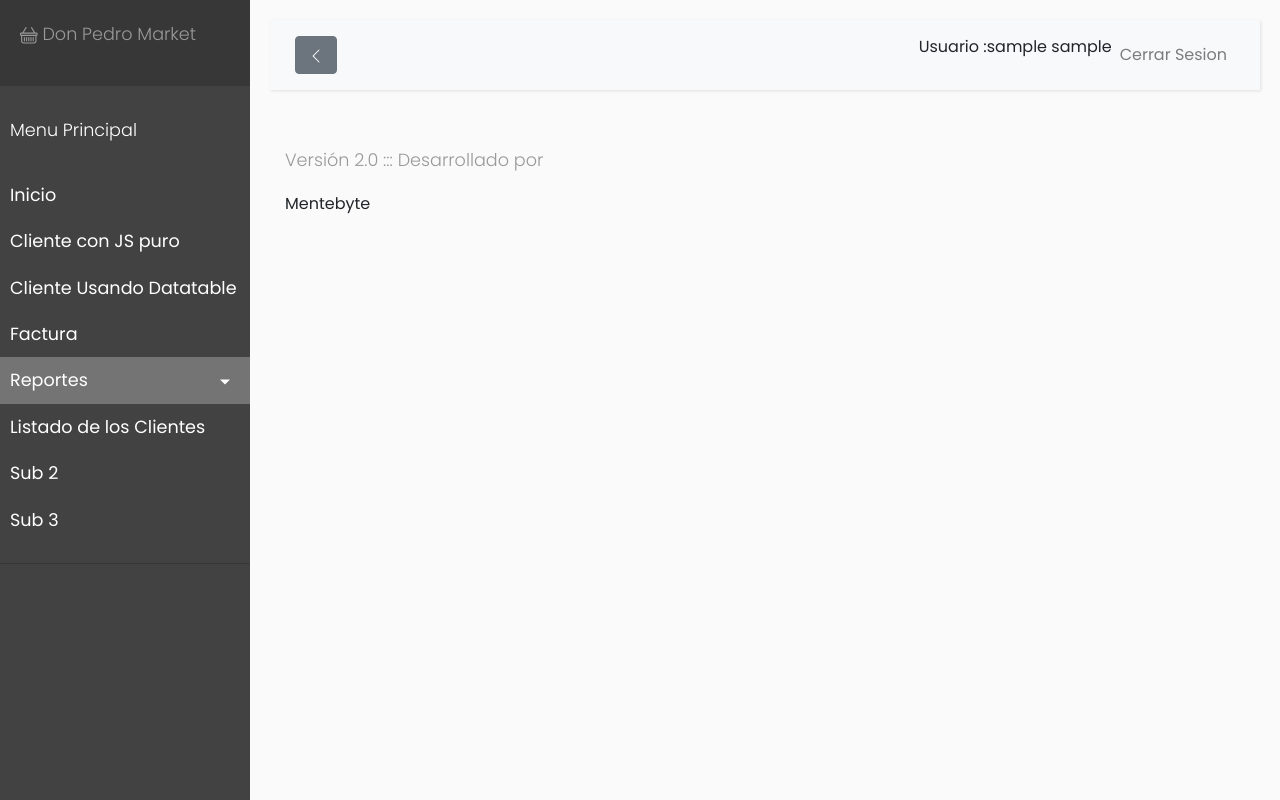
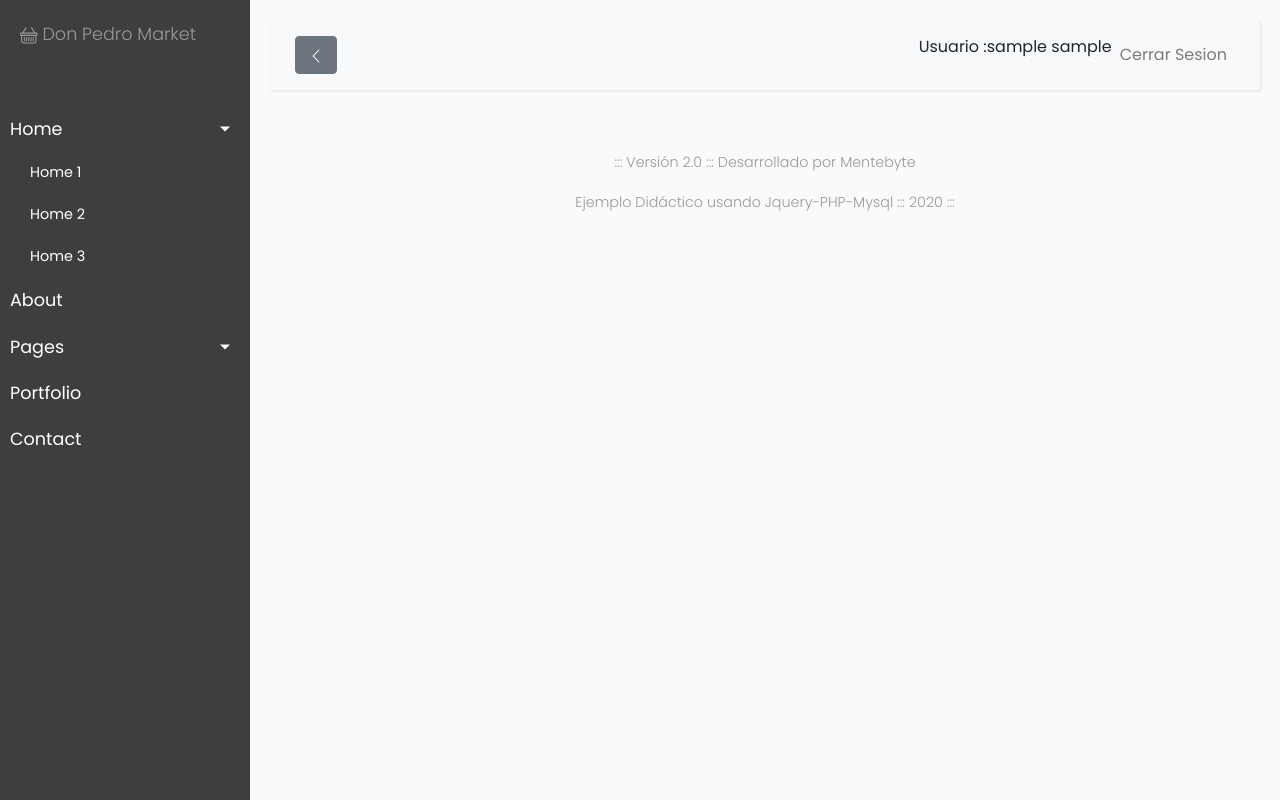
Before and after one commit to WalterArias/mvc, a PHP site: template app/views/inc/footer.php in a window 1280 px wide, after a click on "Home". Run offline with PHP 8.4, Linux system fonts and the light colour scheme; the template is opened without the code that fills it, so the values that code supplies are empty; the visitor is signed in with stand-in values (Sample User, id 1); some libraries are stand-ins or nearby versions.

Commit message:
cambios de menu

```diff
--- a/app/controllers/ListadoCliente.php
+++ b/app/controllers/ListadoCliente.php
@@ -11,4 +11,5 @@ class ListadoCliente extends Controlador
         $datos = $this->clientemodelo->obtenerClientes();
         $this->vista('Reportes/ListadoCliente', $datos);
     }
+
 }
--- a/app/controllers/Login.php
+++ b/app/controllers/Login.php
@@ -25,7 +25,6 @@ class Login extends Controlador
        if ($datos== FALSE){
         echo 'Los datos ingresados no coinciden !';
 
-
     } else {
         //echo var_dump($datos);
         $this->vista('home/index', $datos);
@@ -38,7 +37,5 @@ class Login extends Controlador
     session_unset();
     session_destroy();
     $this->vista('login/loginvista');
-
-
  }
 }
--- a/app/views/home/index.php
+++ b/app/views/home/index.php
@@ -24,7 +24,7 @@
 
 
 
-
-
-
+<script src="https://code.jquery.com/jquery-3.5.1.min.js" integrity="sha256-9/aliU8dGd2tb6OSsuzixeV4y/faTqgFtohetphbbj0=" crossorigin="anonymous"></script>
+<script src="https://cdn.jsdelivr.net/npm/bootstrap@4.5.3/dist/js/bootstrap.bundle.min.js" integrity="sha384-ho+j7jyWK8fNQe+A12Hb8AhRq26LrZ/JpcUGGOn+Y7RsweNrtN/tE3MoK7ZeZDyx" crossorigin="anonymous"></script>
+<script src="<?php echo RUTA_URL; ?>public/js/menu.js"></script>
 <?php require RUTA_APP . '/views/inc/footer.php' ;?>
--- a/app/views/inc/footer.php
+++ b/app/views/inc/footer.php
@@ -1,10 +1,12 @@
 
 
-<footer class="footer mt-auto py-3">
+<script src="<?php echo RUTA_URL; ?>public/js/menu.js"></script>
+
+<footer>
   <div class="container">
-    <p>Versión 2.0 ::: Desarrollado por </p>
-    <a href="https://mentebyte.wordpress.com/">Mentebyte</a>
-   <!--  <span class="text-muted">Place sticky footer content here.</span> -->
+  <br>
+    <p>::: Versión 2.0 ::: Desarrollado por <a href="https://mentebyte.wordpress.com/">Mentebyte</a> </p>
+    <p>Ejemplo Didáctico usando Jquery-PHP-Mysql  ::: 2020 :::</p>
   </div>
 </footer>
 </div>  <!-- cierre del contenido -->
--- a/app/views/inc/footerLogin.php
+++ b/app/views/inc/footerLogin.php
@@ -4,7 +4,7 @@
 </div>
 
 
-    <!-- Option 2: jQuery, Popper.js, and Bootstrap JS-->
+
     <script src="https://code.jquery.com/jquery-3.5.1.slim.min.js" integrity="sha384-DfXdz2htPH0lsSSs5nCTpuj/zy4C+OGpamoFVy38MVBnE+IbbVYUew+OrCXaRkfj" crossorigin="anonymous"></script>
     <script src="https://cdn.jsdelivr.net/npm/popper.js@1.16.1/dist/umd/popper.min.js" integrity="sha384-9/reFTGAW83EW2RDu2S0VKaIzap3H66lZH81PoYlFhbGU+6BZp6G7niu735Sk7lN" crossorigin="anonymous"></script>
     <script src="https://cdn.jsdelivr.net/npm/bootstrap@4.5.3/dist/js/bootstrap.min.js" integrity="sha384-w1Q4orYjBQndcko6MimVbzY0tgp4pWB4lZ7lr30WKz0vr/aWKhXdBNmNb5D92v7s" crossorigin="anonymous"></script>
--- a/app/views/inc/header.php
+++ b/app/views/inc/header.php
@@ -1,5 +1,5 @@
 <!doctype html>
-<html lang="en">
+<html>
 
 <head>
     <!-- Required meta tags -->
@@ -7,10 +7,13 @@
     <meta name="viewport" content="width=device-width, initial-scale=1, shrink-to-fit=no">
 
     <!-- Bootstrap CSS -->
-    <link rel="stylesheet" href="https://cdn.jsdelivr.net/npm/bootstrap@4.5.3/dist/css/bootstrap.min.css" integrity="sha384-TX8t27EcRE3e/ihU7zmQxVncDAy5uIKz4rEkgIXeMed4M0jlfIDPvg6uqKI2xXr2" crossorigin="anonymous">
-   <link rel="stylesheet" href="https://cdn.datatables.net/1.10.22/css/jquery.dataTables.min.css ">
+    <link rel="stylesheet" href="https://stackpath.bootstrapcdn.com/bootstrap/4.1.0/css/bootstrap.min.css" integrity="sha384-9gVQ4dYFwwWSjIDZnLEWnxCjeSWFphJiwGPXr1jddIhOegiu1FwO5qRGvFXOdJZ4" crossorigin="anonymous">
+
+    <link rel="stylesheet" href="https://cdn.datatables.net/1.10.22/css/jquery.dataTables.min.css ">
+
+    <!-- Font Awesome JS -->
+
     <link rel="stylesheet" href="<?php echo RUTA_URL ?>public/css/estilo.css">
-
     <title>Tienda Don Pedro</title>
 </head>
 
@@ -26,39 +29,47 @@
                     Don Pedro Market
                 </p>
             </div>
+            <ul class="list-unstyled components">
 
-            <ul class="list-unstyled components">
-                <p>Menu Principal</p>
-                <li>
-                    <a href="<?php echo RUTA_URL . 'home'; ?>">Inicio</a>
-                </li>
-                <li>
-                    <a href="<?php echo RUTA_URL . 'Cliente'; ?>">Cliente con JS puro</a>
-                </li>
-                <li>
-                    <a href="<?php echo RUTA_URL . 'Clientetable'; ?>">Cliente Usando Datatable</a>
-                </li>
-                <li>
-                    <a href="<?php echo RUTA_URL . 'Factura'; ?>">Factura</a>
-                </li>
-                <li class="active">
-                    <a href="#homeSubmenu" data-toggle="collapse" aria-expanded="false" class="dropdown-toggle">Reportes</a>
+            <li class="active">
+                    <a href="#homeSubmenu" data-toggle="collapse" aria-expanded="false" aria-controls="homeSubmenu"class="dropdown-toggle">Home</a>
                     <ul class="collapse list-unstyled" id="homeSubmenu">
                         <li>
-                            <a href="<?php echo RUTA_URL . 'ListadoCliente'; ?>">Listado de los Clientes</a>
+                            <a href="#">Home 1</a>
                         </li>
                         <li>
-                            <a href="#">Sub 2</a>
+                            <a href="#">Home 2</a>
                         </li>
                         <li>
-                            <a href="#">Sub 3</a>
+                            <a href="#">Home 3</a>
                         </li>
                     </ul>
                 </li>
+                <li>
+                    <a href="#">About</a>
+                </li>
+                <li>
+                    <a href="#pageSubmenu" data-toggle="collapse" aria-expanded="false" class="dropdown-toggle">Pages</a>
+                    <ul class="collapse list-unstyled" id="pageSubmenu">
+                        <li>
+                            <a href="#">Page 1</a>
+                        </li>
+                        <li>
+                            <a href="#">Page 2</a>
+                        </li>
+                        <li>
+                            <a href="#">Page 3</a>
+                        </li>
+                    </ul>
+                </li>
+                <li>
+                    <a href="#">Portfolio</a>
+                </li>
+                <li>
+                    <a href="#">Contact</a>
+                </li>
+            </ul>
 
-
-
-            </ul>
         </nav>
 
         <div id="content">
@@ -79,10 +90,10 @@
                         <ul class="nav navbar-nav ml-auto">
                             <li class="nav-item active">
                                 <?php
-                               error_reporting(E_ERROR);
-                                 session_start();
-                               // echo  $_SESSION['login'];
-                                echo  'Usuario :'.$_SESSION['nombre'].'  '.$_SESSION['apellidos'];
+                                error_reporting(E_ERROR);
+                                session_start();
+                                // echo  $_SESSION['login'];
+                                echo  'Usuario :' . $_SESSION['nombre'] . '  ' . $_SESSION['apellidos'];
 
 
                                 ?>
@@ -90,7 +101,7 @@
                             </li>
 
                             <li class="nav-item">
-                                <a class="nav-link" href="<?php echo RUTA_URL.'login/cerrarSesion' ;?>">Cerrar Sesion</a>
+                                <a class="nav-link" href="<?php echo RUTA_URL . 'login/cerrarSesion'; ?>">Cerrar Sesion</a>
                             </li>
                         </ul>
                     </div>
--- a/public/css/estilo.css
+++ b/public/css/estilo.css
@@ -1,10 +1,6 @@
-
 @import "https://fonts.googleapis.com/css?family=Poppins:300,400,500,600,700";
-
-
 body {
-   font-family: 'Poppins', sans-serif;
-
+    font-family: 'Poppins', sans-serif;
     background: #fafafa;
 }
 
@@ -30,7 +26,7 @@ a:focus {
     border: none;
     border-radius: 0;
     margin-bottom: 40px;
-    box-shadow: 1px 1px 3px #0000001a;
+    box-shadow: 1px 1px 3px rgba(0, 0, 0, 0.1);
 }
 
 .navbar-btn {
@@ -59,9 +55,9 @@ a:focus {
 #sidebar {
     min-width: 250px;
     max-width: 250px;
-    background: #424242;
+    background: #3e3e3f;
     color: #fff;
-   transition: all 0.3s;
+    transition: all 0.3s;
 }
 
 #sidebar.active {
@@ -70,12 +66,12 @@ a:focus {
 
 #sidebar .sidebar-header {
     padding: 20px;
-    background: #373738;
+    background: #3e3e3f;
 }
 
 #sidebar ul.components {
     padding: 20px 0;
-    border-bottom: 1px solid #373738;
+    border-bottom: 1px solid #3e3e3f;
 }
 
 #sidebar ul p {
@@ -90,14 +86,14 @@ a:focus {
 }
 
 #sidebar ul li a:hover {
-    color: #373738;
+    color: #3e3e3f;;
     background: #fff;
 }
 
 #sidebar ul li.active>a,
 a[aria-expanded="true"] {
     color: #fff;
-    background: #747474;
+    background: #3e3e3f;;
 }
 
 a[data-toggle="collapse"] {
@@ -109,10 +105,37 @@ a[data-toggle="collapse"] {
     position: absolute;
     top: 50%;
     right: 20px;
-    transform: translateY(-30%);
+    transform: translateY(-50%);
 }
 
+ul ul a {
+    font-size: 0.9em !important;
+    padding-left: 30px !important;
+    background: #3e3e3f;;
+}
 
+ul.CTAs {
+    padding: 20px;
+}
+
+ul.CTAs a {
+    text-align: center;
+    font-size: 0.9em !important;
+    display: block;
+    border-radius: 5px;
+    margin-bottom: 5px;
+}
+
+a.download {
+    background: #fff;
+    color: #3e3e3f;
+}
+
+a.article,
+a.article:hover {
+    background: #3e3e3f !important;
+    color: #fff !important;
+}
 
 /* ---------------------------------------------------
     CONTENT STYLE
@@ -138,8 +161,9 @@ a[data-toggle="collapse"] {
     }
     #sidebarCollapse span {
         display: none;
-
-
-
     }
 }
+footer{
+text-align: center;
+font-size: small;
+}
```
Also changed, not shown: app/views/Bienes/bienesvista.php (deleted, +0 -72 lines), app/views/pruebas/pruebavista.php (deleted, +0 -161 lines).
